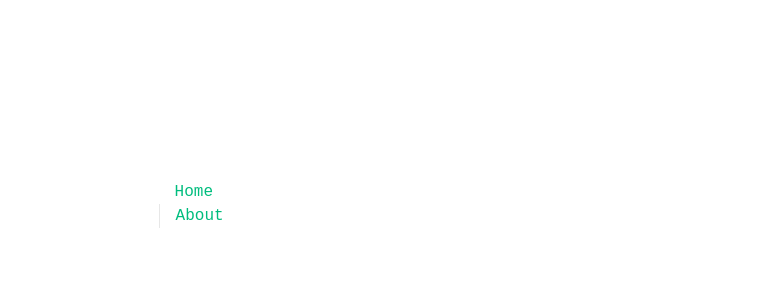
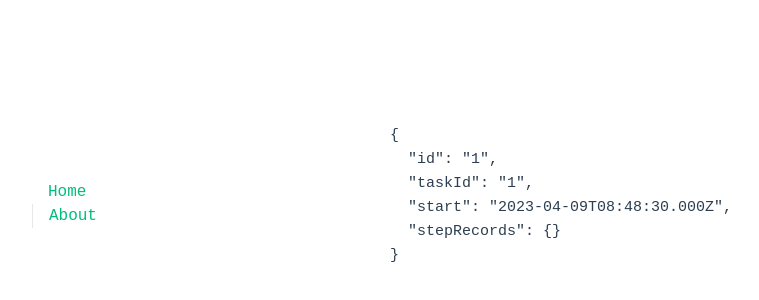
Before and after one commit to jcalixte/failwell, a Vue app: page /task/1/records/1 in a window 1280 px wide. Before the commit this address had no page. Shown: the part 204-504 px from the top of the page, without its empty margins (250-1009 px from the left). Built offline with nearby package versions, Linux system fonts and the light colour scheme; a web font is replaced by a local one.

Commit message:
init the start of a record

```diff
--- a/src/modules/record/components/TaskRecord.vue
+++ b/src/modules/record/components/TaskRecord.vue
@@ -1,14 +1,32 @@
 <script setup lang="ts">
+import { useTaskStore } from '@/modules/task/stores/useTask.store'
+import { useTaskRecordStore } from '../stores/useTaskRecordStore'
+
 const props = defineProps<{
   taskId: string
+  recordId: string
 }>()
+
+const taskStore = useTaskStore()
+const recordStore = useTaskRecordStore()
+
+const task = taskStore.getTask(props.taskId)
+
+const record = recordStore.createAndRetriveTaskRecord(
+  props.taskId,
+  props.recordId
+)
 </script>
 
 <template>
-  <div class="task-record"></div>
+  <div class="task-record">
+    <pre>{{ task }}</pre>
+    <pre>{{ record }}</pre>
+  </div>
 </template>
 
 <style scoped lang="scss">
 .task-record {
+  display: flex;
 }
 </style>
--- /dev/null
+++ b/src/modules/record/components/TaskRecordList.vue
@@ -0,0 +1,34 @@
+<script setup lang="ts">
+import { createUuid } from '@/shared/create-uuid'
+import { useTaskRecordStore } from '../stores/useTaskRecordStore'
+
+const props = defineProps<{
+  taskId: string
+}>()
+
+const recordStore = useTaskRecordStore()
+
+const records = recordStore.getTaskRecords(props.taskId)
+const newRecordId = createUuid()
+</script>
+
+<template>
+  <ul v-if="records.length" class="task-record-list">
+    <li v-for="record in records" :key="record.id">
+      {{ record }}
+    </li>
+  </ul>
+  <div v-else>No record yet</div>
+  <router-link
+    :to="{
+      name: 'record-view',
+      params: { taskId, recordId: newRecordId }
+    }"
+    >start a new record</router-link
+  >
+</template>
+
+<style scoped lang="scss">
+.task-record-list {
+}
+</style>
--- a/src/modules/record/stores/useTaskRecordStore.ts
+++ b/src/modules/record/stores/useTaskRecordStore.ts
@@ -7,6 +7,7 @@ import { TaskRecord } from '../models/task-record'
 type RecordId = string
 
 export interface TaskRecordStoreState {
+  currentStepId: string | null
   records: { [recordId: string]: Recordable }
   taskRecordMaps: { [taskId: string]: RecordId[] }
 }
@@ -14,6 +15,7 @@ export interface TaskRecordStoreState {
 export const useTaskRecordStore = defineStore('task-record-store', {
   persist: true,
   state: (): TaskRecordStoreState => ({
+    currentStepId: null,
     records: {},
     taskRecordMaps: {}
   }),
@@ -41,10 +43,17 @@ export const useTaskRecordStore = defineStore('task-record-store', {
       stepId: string
       start: ISODate
     }) {
+      const record = this.records[params.recordId]
+
+      if (Object.values(record.stepRecords).length === 0) {
+        record.start = params.start
+      }
+
       this.records[params.recordId].stepRecords[params.stepId] = {
         problems: [],
         start: params.start
       }
+      this.currentStepId = params.stepId
     },
     endStepRecord(params: { recordId: string; stepId: string; end: ISODate }) {
       const stepRecord =
@@ -72,6 +81,9 @@ export const useTaskRecordStore = defineStore('task-record-store', {
         stepId: params.nextStepId,
         start: params.tick
       })
+    },
+    endRecord() {
+      this.currentStepId = null
     },
     addProblemToStepRecord(recordId: string, stepId: string, problem: string) {
       const stepRecord = this.getStepRecord(recordId, stepId)
--- a/src/router/index.ts
+++ b/src/router/index.ts
@@ -24,6 +24,12 @@ export const router = createRouter({
       name: 'task-view',
       props: true,
       component: () => import('../views/task/TaskView.vue')
+    },
+    {
+      path: '/task/:taskId/records/:recordId',
+      name: 'record-view',
+      props: true,
+      component: () => import('../views/record/RecordView.vue')
     }
   ]
 })
--- /dev/null
+++ b/src/views/record/RecordView.vue
@@ -0,0 +1,19 @@
+<script setup lang="ts">
+import TaskRecord from '@/modules/record/components/TaskRecord.vue'
+
+const props = defineProps<{
+  taskId: string
+  recordId: string
+}>()
+</script>
+
+<template>
+  <div class="record-view">
+    <TaskRecord :task-id="taskId" :record-id="recordId" />
+  </div>
+</template>
+
+<style scoped lang="scss">
+.record-view {
+}
+</style>
--- a/src/views/task/TaskView.vue
+++ b/src/views/task/TaskView.vue
@@ -1,4 +1,5 @@
 <script setup lang="ts">
+import TaskRecordList from '@/modules/record/components/TaskRecordList.vue'
 import { useTaskStore } from '@/modules/task/stores/useTask.store'
 import { computed } from 'vue'
 
@@ -27,6 +28,7 @@ const task = computed(() => taskStore.getTask(props.id))
         <div>{{ step.title }} | {{ step.estimation }}</div>
       </li>
     </ul>
+    <task-record-list :task-id="id" />
   </div>
   <div v-else>Task not found</div>
 </template>
```
Also changed, not shown: src/modules/record/interfaces/recordable.ts (+8 -0 lines).
